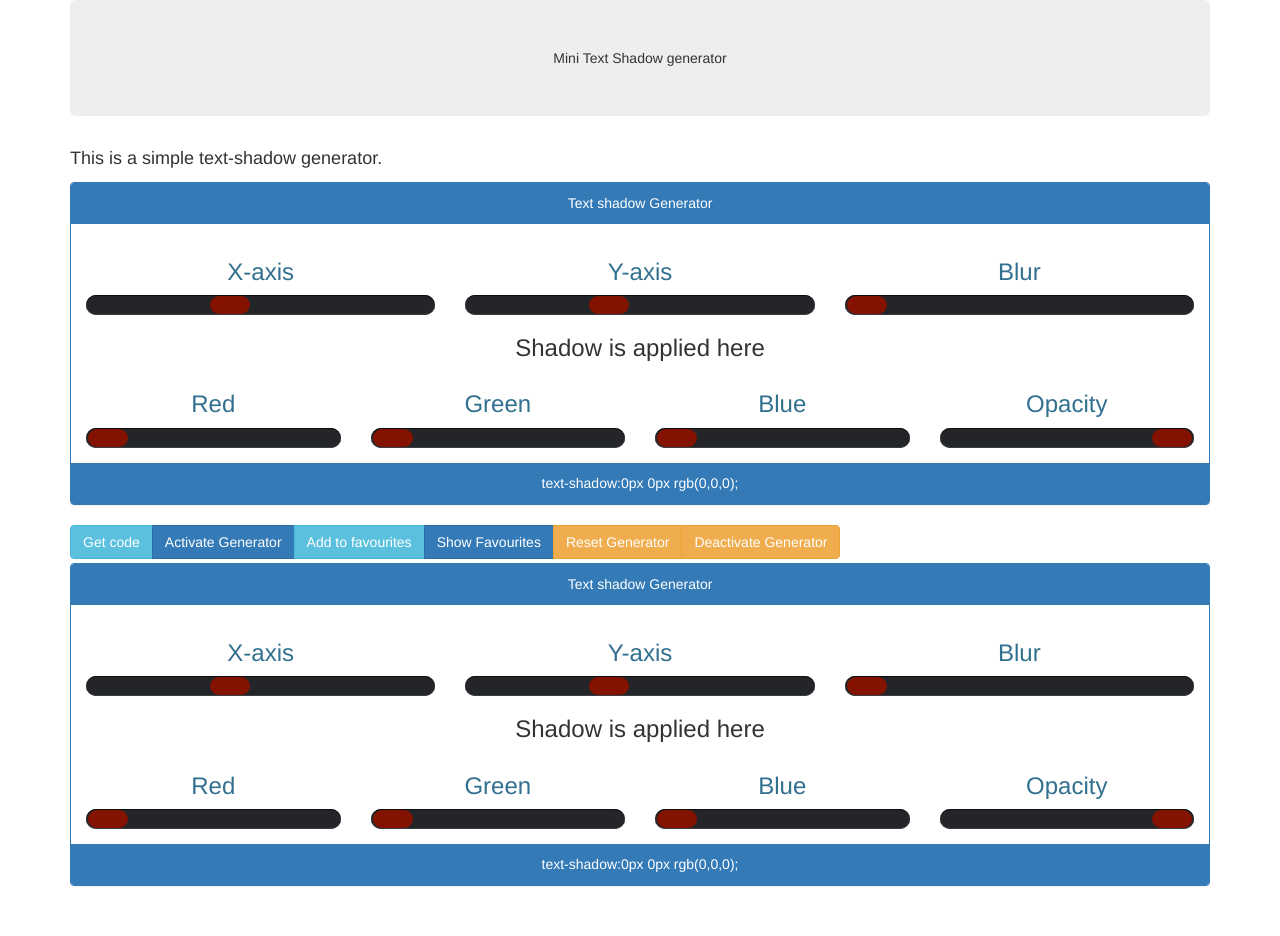
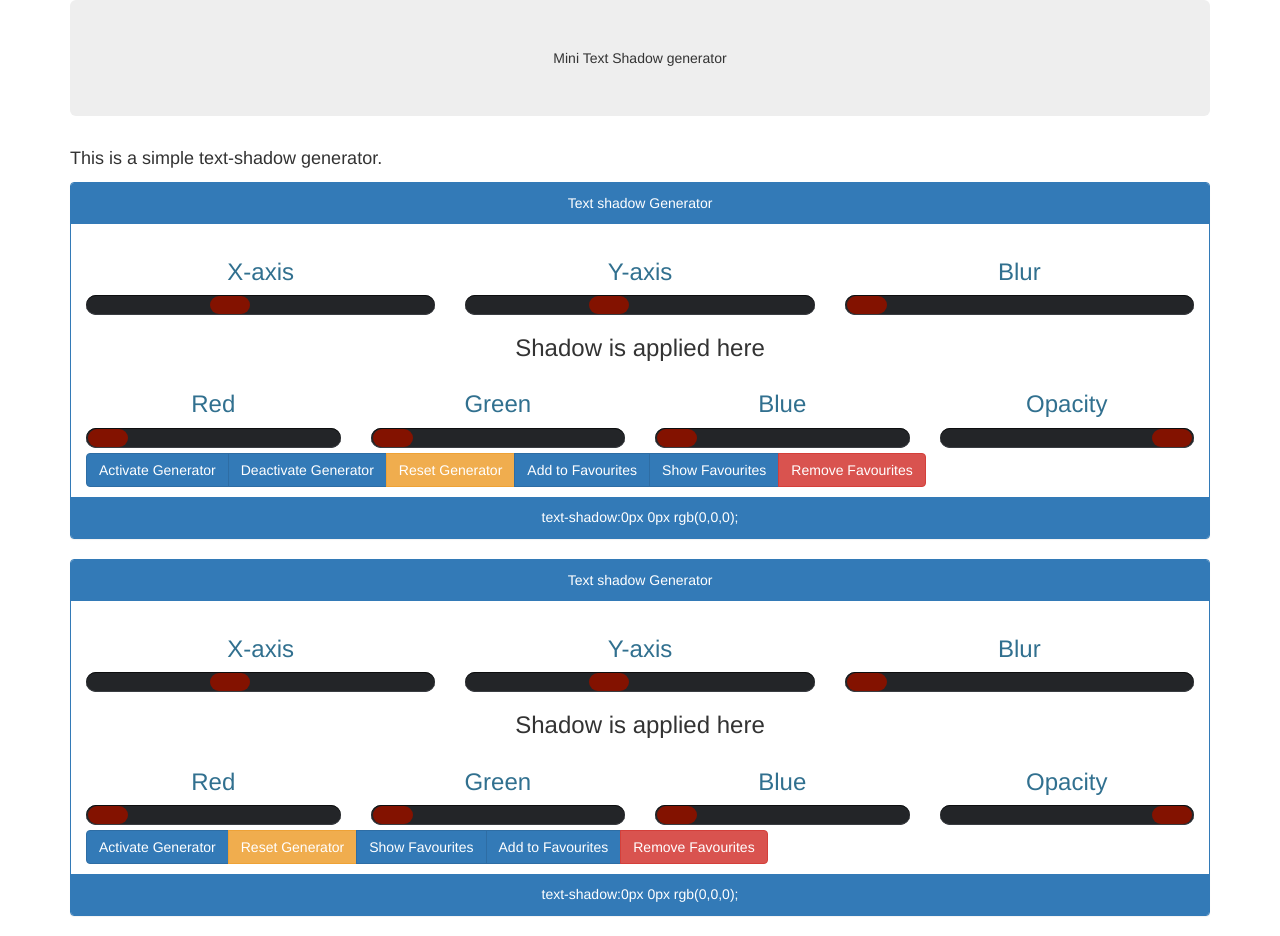
Before and after one commit to kounelios13/miniTextShadowGenerator, a website: page demo.html in a window 1280 px wide. Before the commit the page ends 906 px from the top, so only its background shows below. Drawn offline with Linux system fonts and the light colour scheme.

Commit message:
fixed demo

```diff
--- a/demo.html
+++ b/demo.html
@@ -11,8 +11,8 @@
 	<script src='src/bower_components/Filesaver.js/Filesaver.min.js'></script>
 	<script src="src/miniTextShadow.js"></script>
 	<script>
-	var gen=new TextShadow("#sample").activateGenerator();
-	var a=new TextShadow("#sample_2");
+	var gen=new TextShadow("#sample",[0,1,2,3,4,5]).activateGenerator();
+	var a=new TextShadow("#sample_2",[0,2,4,3,5]);
 	var list;
 	var ul;
 	$(function(){
@@ -42,7 +42,7 @@
 				<li class="list-group-item">Item 6</li>
 			</ul>
 		</div>
-		 <div class="btn-group">
+		 <div class="btn-group" style="display:none">
 			<div id="button"class="btn btn-info" >Get code</div>
 			<div class="btn btn-primary" onclick="gen.activateGenerator()">Activate Generator</div>
 			<div class="btn btn-info" onclick="gen.addToFavourites()">Add to favourites</div>
--- a/src/miniTextShadow.css
+++ b/src/miniTextShadow.css
@@ -10,6 +10,9 @@
 }
 .fix{
     margin-top: 8px;
+}
+.custom-buttons{
+  top:5px;
 }
 .text-shadow-container{
 	margin-top:4px;
--- a/src/miniTextShadow.js
+++ b/src/miniTextShadow.js
@@ -8,11 +8,24 @@ function isChainable(name){
 	"getAllFavourites":false,"showFavourites":true,"getBackup":false,"restoreBackup":false};
 	return tools[name] != undefined ?tools[name]:false;//if the key does not exist in the above dictionary return  false else return its value
 }
-function TextShadow(args){
+function TextShadow(args,buttons){
 	function val(o){return $(o).val();}
 	function abs(a){return Math.abs(a);}
 	var self=this;
 	var host=null;
+	self.host_id=null;
+	if(typeof args != 'string' || !args || args[0]=='.' || !args[0]=="#")
+		throw new Error("Invalid id!!!"+args);
+	else
+		self.host_id=host=args;
+	var button_list={
+		0:"<div class='btn btn-primary activate'>Activate Generator</div>",
+		1:"<div class='btn btn-primary deactivate'>Deactivate Generator</div>",
+		2:"<div class='btn btn-warning reset'>Reset Generator</div>",
+		3:"<div class='btn btn-primary add'>Add to Favourites</div>",
+		4:"<div class='btn btn-primary show'>Show Favourites</div>",
+		5:"<div class='btn btn-danger remove'>Remove Favourites</div>"
+	};
 	self.generator_markup=""+
 	"<div class='text-shadow-container'> "+
 		"<div class='panel panel-primary'>"+
@@ -50,16 +63,24 @@ function TextShadow(args){
 				" <h3 class='text-info'>Opacity</h3> "+
 				"<input type='range' class='text-shadow-color-sliders opacity' min='0' max='1' step='0.1' value='1'> "+
 			"</div>"+
-			"</div><!-- /row -->"+
-		" </div> <!-- /panel-body --> "+
+			"</div><!-- /row -->";
+			if(buttons && typeof buttons=='object'){
+				var custom_btn="<div class='btn-group custom-buttons'>";
+				for(var i=0;i<buttons.length;i++){
+					var item=buttons[i];
+					if(button_list[item])
+						custom_btn+=button_list[item]+"\n";
+				}
+				self.generator_markup+=custom_btn+"</div>";
+			}
+			self.generator_markup+=""
+			+"</div> <!-- /panel-body --> "+
 			" <div class='panel-heading text-center text-shadow-code-output'>text-shadow:0px 0px rgb(0,0,0);</div>  "+
-		"</div>"+
+		"</div>";
 	"</div>";
-	self.host_id=null;
-	if(typeof args != 'string' || !args || args[0]=='.' || !args[0]=="#")
-		throw new Error("Invalid id!!!"+args);
-	else
-		self.host_id=host=args;
+
+
+
 	var code="none";
 	self.content_backup=null;
 	self.favourites=[];
@@ -71,6 +92,12 @@ function TextShadow(args){
 			$(document).on("ready",function(){
 				self.content_backup=$(host).html();
 				$(host).html(self.generator_markup);
+				$(host+" .activate").on("click",self.activateGenerator);
+				$(host+" .deactivate").on("click",self.deactivateGenerator);
+				$(host+" .reset").on("click",self.resetGenerator);
+				$(host+" .add").on("click",self.addToFavourites);
+				$(host+" .show").on("click",self.showFavourites);
+				$(host+" .remove").on("click",self.removeFavourites);
 			});
 		return self;
 	};
```
